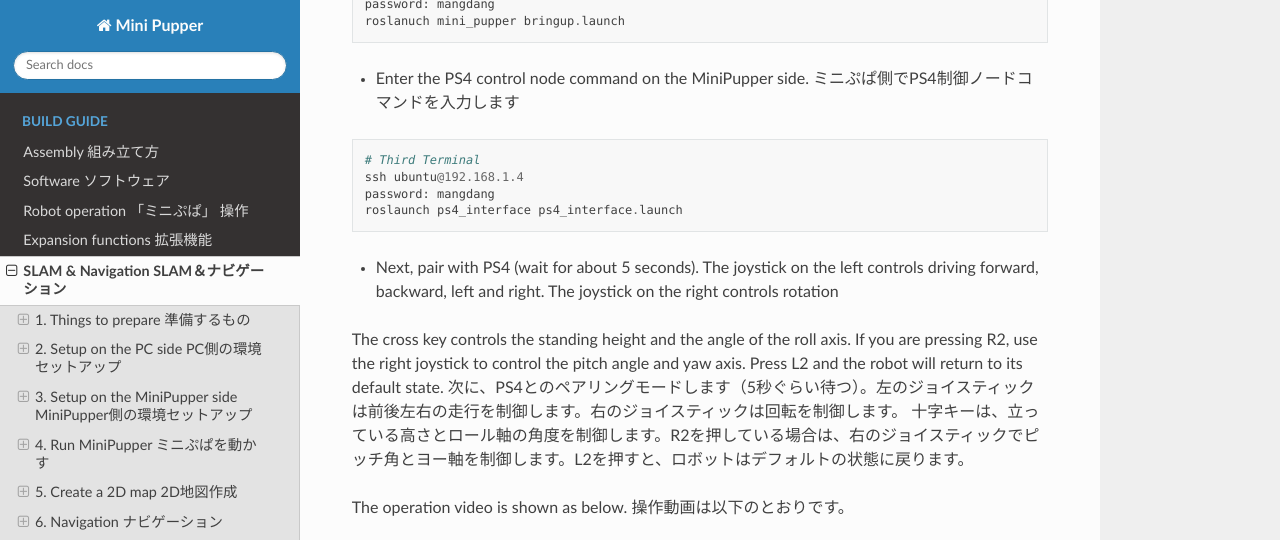
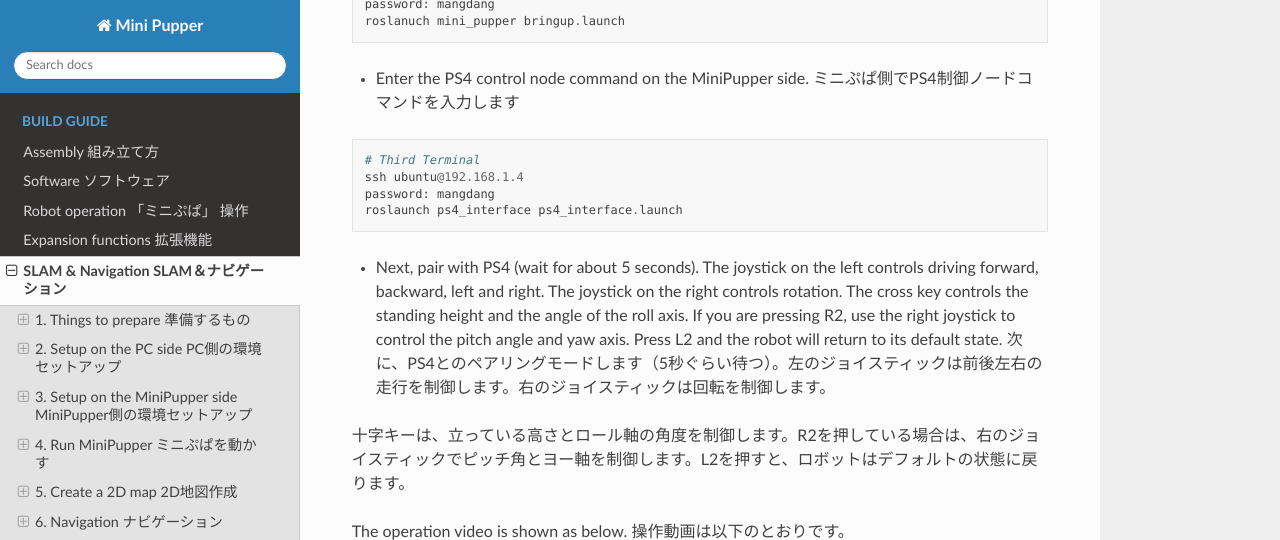
Before and after one commit to mangdangroboticsclub/MiniPupperDocs, a Sphinx documentation site: the page built from docs/guide/SLAM.rst, in a window 1280 px wide and 900 px high, scrolled down 10952 px, cut to the strip 0-540 px from the top of the window. Built offline with Sphinx 7.4.7 and the Read the Docs theme 2.0.0, drawn with Linux system fonts in a browser that asks for light colours; some of the changed text lies outside the part shown.

Commit message:
Update SLAM.rst

```diff
--- a/docs/guide/SLAM.rst
+++ b/docs/guide/SLAM.rst
@@ -325,8 +325,7 @@
 	password: mangdang
 	roslaunch ps4_interface ps4_interface.launch
 
-* Next, pair with PS4 (wait for about 5 seconds). The joystick on the left controls driving forward, backward, left and right. The joystick on the right controls rotation
-The cross key controls the standing height and the angle of the roll axis. If you are pressing R2, use the right joystick to control the pitch angle and yaw axis. Press L2 and the robot will return to its default state. 次に、PS4とのペアリングモードします（5秒ぐらい待つ）。左のジョイスティックは前後左右の走行を制御します。右のジョイスティックは回転を制御します。
+* Next, pair with PS4 (wait for about 5 seconds). The joystick on the left controls driving forward, backward, left and right. The joystick on the right controls rotation. The cross key controls the standing height and the angle of the roll axis. If you are pressing R2, use the right joystick to control the pitch angle and yaw axis. Press L2 and the robot will return to its default state. 次に、PS4とのペアリングモードします（5秒ぐらい待つ）。左のジョイスティックは前後左右の走行を制御します。右のジョイスティックは回転を制御します。
 十字キーは、立っている高さとロール軸の角度を制御します。R2を押している場合は、右のジョイスティックでピッチ角とヨー軸を制御します。L2を押すと、ロボットはデフォルトの状態に戻ります。
 
 The operation video is shown as below. 操作動画は以下のとおりです。
@@ -381,7 +380,7 @@
 
 ::
 
- 	# fourth Terminal
+ 	# Fourth Terminal
 	source ~/carto_ws/install_isolated/setup.bash
 	rosservice call /finish_trajectory 0
 	rosservice call /write_state "{filename: '${HOME}/map.pbstream'}"
```
